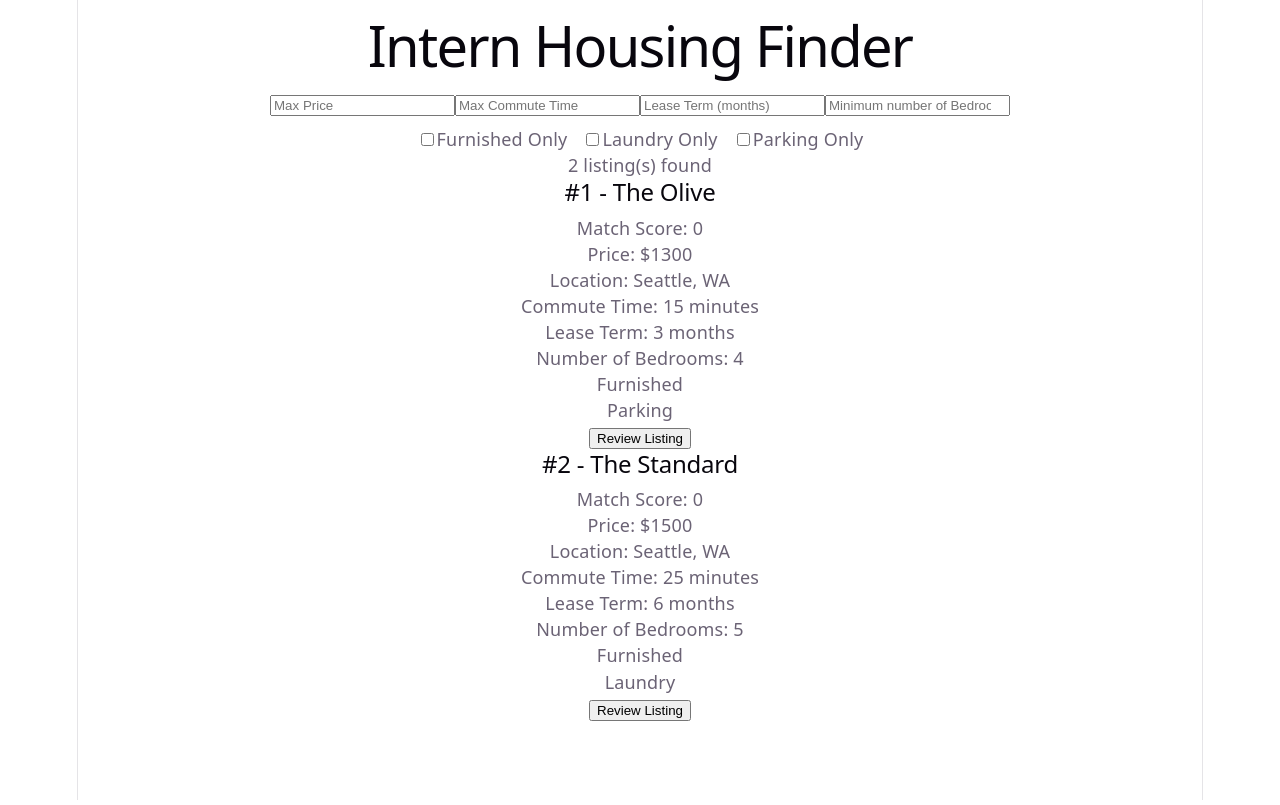
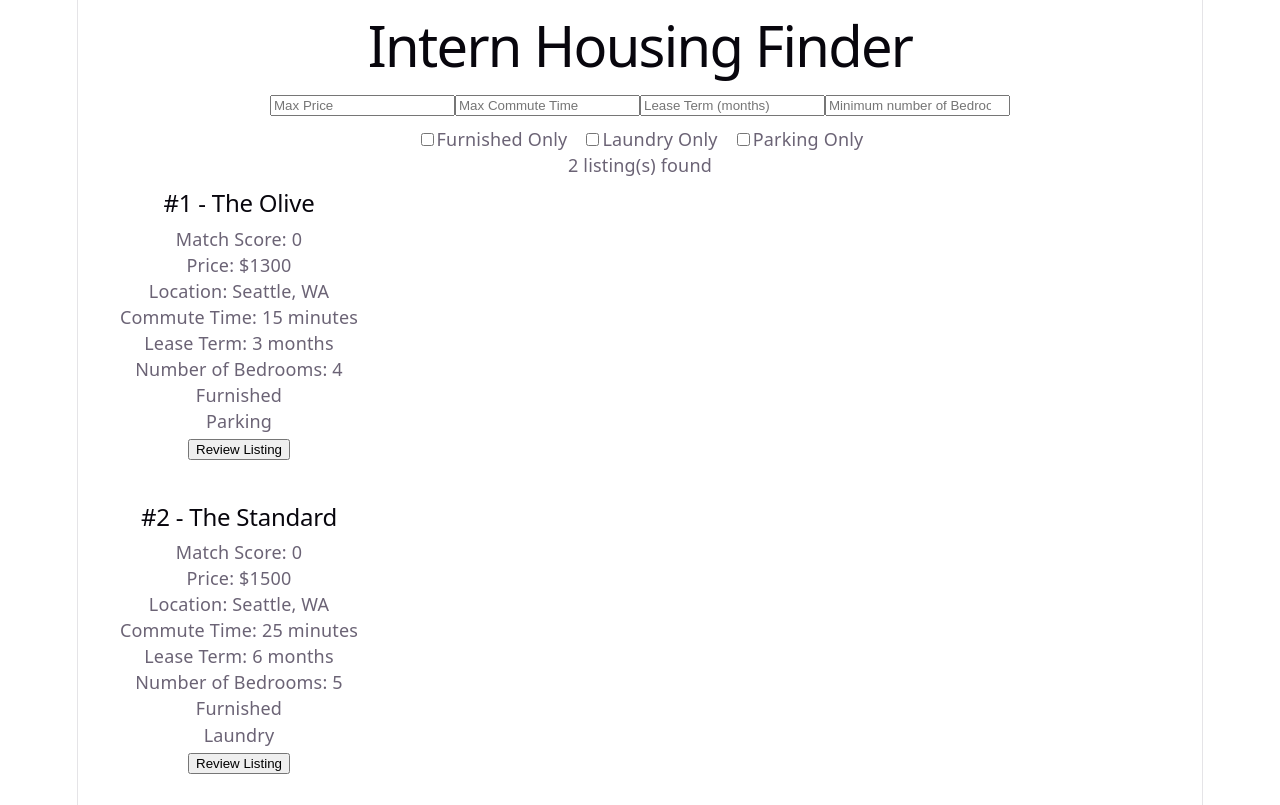
Before and after one commit to timotle/Intern-Housing-Finder-In-Progress-, a React (Vite) app: page / in a window 1280 px wide. Built offline with nearby package versions, Linux system fonts and the light colour scheme.

Commit message:
created visible border for listing and for explanation

```diff
--- a/src/components/ListingCard.tsx
+++ b/src/components/ListingCard.tsx
@@ -1,6 +1,7 @@
 function ListingCard({ listing, rank, onExplainMatch, explanation, isLoading }: any) {
     return(
-        <div>
+        <div style ={{ display: "flex", gap: "20px", marginBottom: "20px"}}>
+            <div style={{ border: "1px solid white", padding: "10px", width: "300px" }}>
                 <h2>#{rank} - {listing.name}</h2>
                 {listing.matchScore !== undefined && (
                     <p>Match Score: {listing.matchScore}</p>
@@ -17,11 +18,18 @@
                     {explanation ? "Close Explanation" : "Review Listing"}
                 </button>
                 {isLoading && <p>Generating explanation...</p>}
+            </div>
             {explanation && (
-                <pre style={{ whiteSpace: "pre-wrap" }}>
-                {explanation}</pre>
+                <div style={{
+                    border: "1px solid white",
+                    padding: "10px",
+                    width: "400px"
+                }}>
+                   <pre style ={{ whiteSpace: "pre-wrap" }}>
+                    {explanation}
+                    </pre>
+                </div>
             )}
-
         </div>
     );
 }
```
Lines whose indentation alone changed are shown as unchanged.
